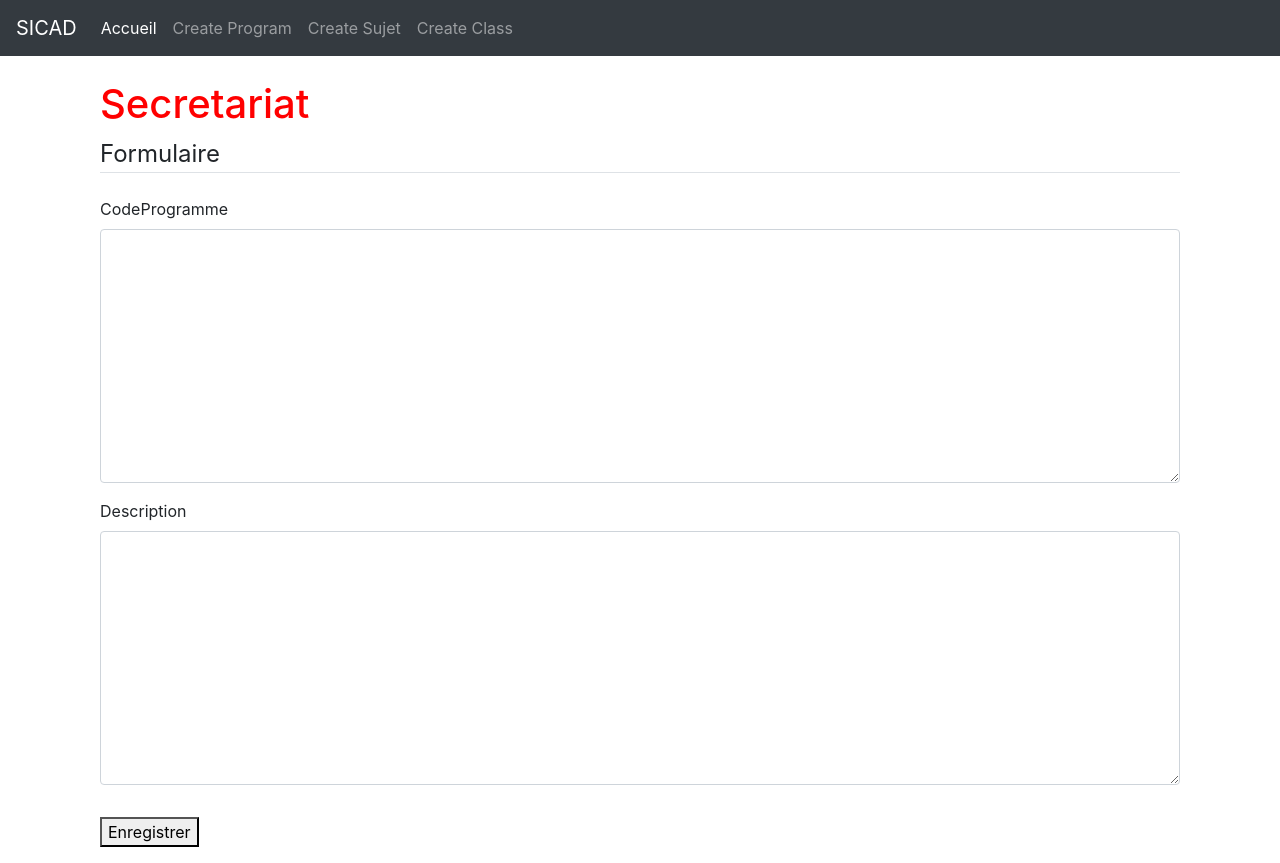
After one commit to gabrielgelinas/Django_Projects2, a Django app: page /secretariat/create_user_form/ in a window 1280 px wide. The commit adds this page. Run offline with Django 3.2, Linux system fonts and the light colour scheme; some libraries are stand-ins or nearby versions.

Commit message:
Added forms

```diff
--- a/Django_Projects/urls.py
+++ b/Django_Projects/urls.py
@@ -16,9 +16,16 @@ Including another URLconf
 from django.contrib import admin
 from django.urls import path, include
 from SICAD.views import views as sicad_views
+from SICAD.views import views_secretariat as sicad_views_secretariat
 
 urlpatterns = [
     path('admin/', admin.site.urls),
     path('', include('SICAD.urls')),
-    path('register/', sicad_views.register, name='register')
+    path('register/', sicad_views.register, name='register'),
+    path('secretariat/create_program/', sicad_views_secretariat.create_program, name='create-program'),
+    path('secretariat/create_sujet/', sicad_views_secretariat.create_sujet, name='create-sujet'),
+    path('secretariat/create_classe/', sicad_views_secretariat.create_classe, name='create-class'),
+    path('secretariat/create_user_form/', sicad_views_secretariat.create_user_form, name='create-user-form'),
+    path('', sicad_views.home, name='sicad-accueil'),
+    path('secretariat', sicad_views_secretariat.home, name='sicad-secretariat'),
 ]
--- a/SICAD/models.py
+++ b/SICAD/models.py
@@ -1,21 +1,24 @@
 from django.db import models
 from django.contrib.auth.models import User
 from django.db.models.signals import post_save
+from django.forms import ModelForm, forms
 
 
 # region Personne
+
+
 class Personne(models.Model):
     user = models.OneToOneField(User, on_delete=models.CASCADE)
-    nom = models.TextField(max_length=500, blank=True)
     adresse = models.TextField(max_length=500, blank=True)
     tel = models.TextField(max_length=500, blank=True)
-    courriel = models.TextField(max_length=500, blank=True)
 
     def __str__(self):
         return self.user.username
 
 
 # region OneToOneFunc
+
+
 def create_personne(sender, **kwargs):
     if kwargs['created']:
         personne = Personne.objects.create(user=kwargs['instance'])
@@ -27,8 +30,9 @@ post_save.connect(create_personne, sender=User)
 # endregion
 # endregion
 
+# region Etudiant
 
-# region Etudiant
+
 class Etudiant(models.Model):
     personne = models.OneToOneField(Personne, on_delete=models.CASCADE)
     codePerm = models.TextField(max_length=500, blank=True)
@@ -41,10 +45,17 @@ class Etudiant(models.Model):
             return self.codePerm
 
 
+class EtudiantForm(ModelForm):
+    class Meta:
+        model = Etudiant
+        fields = '__all__'
+
+
 # endregion
 
+# region Enseignant
 
-# region Enseignant
+
 class Enseignant(models.Model):
     personne = models.OneToOneField(Personne, on_delete=models.CASCADE)
     codeEnseignant = models.TextField(max_length=500, blank=True)
@@ -57,10 +68,17 @@ class Enseignant(models.Model):
             return self.codeEnseignant
 
 
+class EnseignantForm(ModelForm):
+    class Meta:
+        model = Enseignant
+        fields = '__all__'
+
+
 # endregion
 
+# region Evaluation
 
-# region Evaluation
+
 class Evaluation(models.Model):
     note1 = models.DecimalField(max_digits=3, decimal_places=2, blank=True, null=True)
     note2 = models.DecimalField(max_digits=3, decimal_places=2, blank=True, null=True)
@@ -72,4 +90,82 @@ class Evaluation(models.Model):
             return 'No Value'
         else:
             return str(self.noteFinale)
+
+
 # endregion
+
+# region Programme
+
+
+class Programme(models.Model):
+    codeProgramme = models.TextField(max_length=20, blank=True)
+    description = models.TextField(max_length=20, blank=True)
+
+    def __str__(self):
+        if self.codeProgramme == '':
+            return 'No Value'
+        else:
+            return str(self.codeProgramme)
+
+
+class ProgrammeForm(ModelForm):
+    class Meta:
+        model = Programme
+        fields = '__all__'
+
+
+# endregion
+
+# region Sujet
+
+
+class Sujet(models.Model):
+    programme = models.ForeignKey(Programme, on_delete=models.DO_NOTHING, null=True)
+    codeSujet = models.TextField(max_length=20, blank=True)
+    description = models.TextField(max_length=100, blank=True)
+    nbCredit = models.DecimalField(max_digits=3, decimal_places=2, blank=True)
+    plan = models.TextField(max_length=200, blank=True)
+    bibliographie = models.TextField(max_length=200, blank=True)
+    preRequis = models.TextField(max_length=200, blank=True)
+
+    def __str__(self):
+        if self.codeSujet == '':
+            return 'No Value'
+        else:
+            return str(self.codeSujet)
+
+
+class SujetForm(ModelForm):
+    class Meta:
+        model = Sujet
+        fields = '__all__'
+
+
+# endregion
+
+# region Classe
+
+
+class Classe(models.Model):
+    JOUR_SEMAINE = (('L', 'Lundi'), ('M', 'Mardi'), ('M', 'Mercredi'), ('J', 'Jeudi'), ('V', 'Vendredi'))
+    SESSION = (('H', 'Hiver'), ('P', 'Printemps'), ('É', 'Été'), ('A', 'Automne'))
+    ANNEE = [(n, str(n)) for n in range(2016, 2026)]
+    sujet = models.ForeignKey(Sujet, on_delete=models.DO_NOTHING, null=True)
+    codeClasse = models.DecimalField(max_digits=3, decimal_places=0, blank=False)
+    annee = models.DecimalField(max_digits=4, decimal_places=0, blank=True, choices=ANNEE)
+    session = models.TextField(max_length=10, choices=SESSION, blank=False)
+    jourSemaine = models.TextField(max_length=10, choices=JOUR_SEMAINE)
+    horaire = models.TextField(max_length=200, blank=True)
+
+    def __str__(self):
+        if self.codeClasse == '':
+            return 'No Value'
+        else:
+            return str(self.codeClasse)
+
+
+class ClasseForm(ModelForm):
+    class Meta:
+        model = Classe
+        fields = '__all__'
+# endregion
--- a/SICAD/templates/base.html
+++ b/SICAD/templates/base.html
@@ -42,13 +42,13 @@
                     <a class="nav-link" href="{% url 'sicad-accueil' %}">Accueil <span class="sr-only">(current)</span></a>
                 </li>
                 <li class="nav-item">
-                    <a class="nav-link" href="#">Link</a>
+                    <a class="nav-link" href="{% url 'create-program' %}">Create Program</a>
                 </li>
                 <li class="nav-item">
-                    <a class="nav-link" href="#">Link2</a>
+                    <a class="nav-link" href="{% url 'create-sujet' %}">Create Sujet</a>
                 </li>
                 <li class="nav-item">
-                    <a class="nav-link" href="#">Link3</a>
+                    <a class="nav-link" href="{% url 'create-class' %}">Create Class</a>
                 </li>
                 {#                <li class="nav-item dropdown">#}
                 {#                    <a class="nav-link dropdown-toggle" href="#" id="navbarDropdown" role="button"#}
--- /dev/null
+++ b/SICAD/templates/sicad/secretariat.html
@@ -0,0 +1,25 @@
+{% extends "sicad/../base.html" %}
+{% load crispy_forms_tags %}
+{% block content %}
+    <div class="container">
+        <h1>Secretariat</h1>
+
+        {% if type == 'programme_form' %}
+            <h2>Creation de Programme</h2>
+        {% elif type == 'class_form' %}
+            <h2>Creation de Classe</h2>
+        {% elif type == 'sujet_form' %}
+            <h2>Creation de Sujet</h2>
+        {% endif %}
+        <form method="post">
+            {% csrf_token %}
+            <fieldset class="form-group">
+                <legend class="border-bottom mb-4">Formulaire</legend>
+                {{ form|crispy }}
+            </fieldset>
+            <div class="form-group">
+                <button type="submit">Enregistrer</button>
+            </div>
+        </form>
+    </div>
+{% endblock content %}
--- a/SICAD/urls.py
+++ b/SICAD/urls.py
@@ -1,6 +1,5 @@
 from django.urls import path
-from SICAD.views import views
+from SICAD.views import views, views_secretariat
 
 urlpatterns = [
-    path('', views.home, name='sicad-accueil'),
 ]
--- a/SICAD/views/views.py
+++ b/SICAD/views/views.py
@@ -1,6 +1,7 @@
 from django.contrib import messages
 from django.shortcuts import render, redirect
-from SICAD.forms.forms import UserRegisterForm
+from SICAD.forms import UserRegisterForm
+
 posts = [
     {
         'title': 'Premier Autheur'
--- a/SICAD/views/views_secretariat.py
+++ b/SICAD/views/views_secretariat.py
@@ -1,21 +1,61 @@
+from django.contrib.auth.forms import UserCreationForm
+from django.shortcuts import render, redirect
+from SICAD.models import ClasseForm, ProgrammeForm, SujetForm
+from django.contrib import messages
 
 
+def home(request):
+    return render(request, 'sicad/secretariat.html')
 
 
-def get_name(request):
-    # if this is a POST request we need to process the form data
+def create_user_form(request):
     if request.method == 'POST':
-        # create a form instance and populate it with data from the request:
-        form = NameForm(request.POST)
-        # check whether it's valid:
-        if form.is_valid():
-            # process the data in form.cleaned_data as required
-            # ...
-            # redirect to a new URL:
-            return HttpResponseRedirect('/thanks/')
+        user_form = UserCreationForm(request.POST)
+        if user_form.is_valid():
+            user_form.save()
+            username = user_form.cleaned_data.get('username')
+            messages.success(request, f'Programme {username} created!')
+            return redirect('sicad-secretariat')
+    else:
+        user_form = ProgrammeForm()
+    return render(request, 'sicad/secretariat.html', {'form': user_form, 'type': 'create_user_form'})
 
-    # if a GET (or any other method) we'll create a blank form
+
+def create_program(request):
+    if request.method == 'POST':
+        programme_form = ProgrammeForm(request.POST)
+        if programme_form.is_valid():
+            programme_form.save()
+            description = programme_form.cleaned_data.get('description')
+            messages.success(request, f'Programme {description} created!')
+            return redirect('sicad-secretariat')
     else:
-        form = NameForm()
+        programme_form = ProgrammeForm()
+    return render(request, 'sicad/secretariat.html', {'form': programme_form, 'type': 'programme_form'})
 
-    return render(request, 'name.html', {'form': form})
+
+def create_sujet(request):
+    if request.method == 'POST':
+        sujet_form = SujetForm(request.POST)
+        if sujet_form.is_valid():
+            sujet_form.save()
+            code_sujet = sujet_form.cleaned_data.get('codeSujet')
+            messages.success(request, f'Programme {code_sujet} created!')
+            return redirect('sicad-secretariat')
+    else:
+        sujet_form = SujetForm()
+    return render(request, 'sicad/secretariat.html', {'form': sujet_form, 'type': 'sujet_form'})
+
+
+def create_classe(request):
+    if request.method == 'POST':
+        class_form = ClasseForm(request.POST)
+        if class_form.is_valid():
+            class_form.save()
+            sujet = class_form.cleaned_data.get('Sujet')
+            code_classe = class_form.cleaned_data.get('codeClasse')
+            messages.success(request, f'Classe {code_classe} - {sujet} created !')
+            return redirect('sicad-secretariat')
+    else:
+        class_form = ClasseForm()
+    return render(request, 'sicad/secretariat.html', {'form': class_form, 'type': 'class_form'})
```
Also changed, not shown: SICAD/admin.py (+10 -5 lines), SICAD/forms.py (added, +25 -0 lines), SICAD/forms/forms.py (deleted, +0 -11 lines), SICAD/forms/__init__.py (deleted), SICAD/forms/forms_classe.py (deleted), SICAD/forms/forms_discipline.py (deleted), SICAD/forms/forms_etudiant.py (deleted), SICAD/forms/forms_inscription.py (deleted), db.sqlite3.
